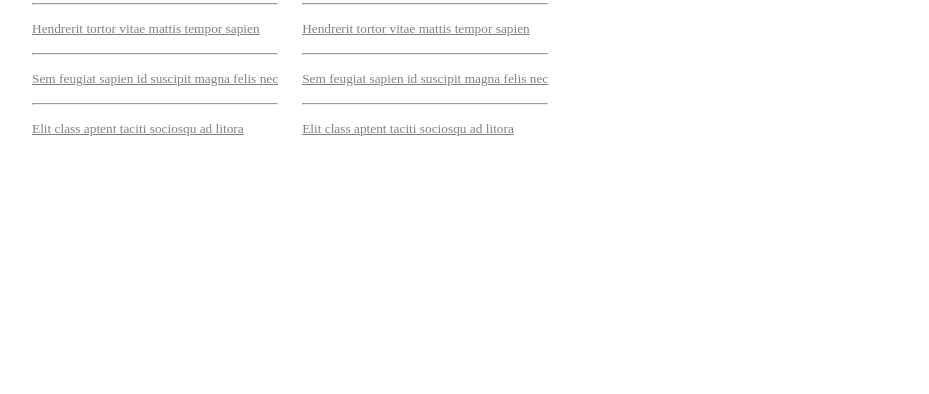
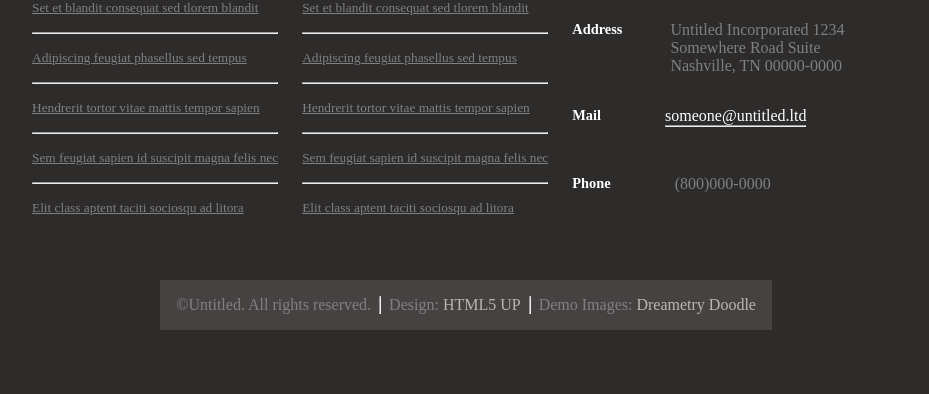
Before and after one commit to mihaicce/landing4, a plain HTML site: page index.html in a window 1280 px wide. Shown: the part 3316-3710 px from the top of the page, without its empty margins (208-1137 px from the left). Before the commit the page ends 3533 px from the top, so only its background shows below. Drawn offline with Linux system fonts and the light colour scheme.

Commit message:
sinformulario

```diff
--- a/index.html
+++ b/index.html
@@ -145,6 +145,9 @@
 
         </div>
     </div>
+    <form action="">
+        <h2>Formulario de contacto</h2>
+    </form>
 <footer>
     <div class="caja6">
         <div class="containercaja6">
@@ -246,9 +249,47 @@
                         <i class="fa-brands fa-square-tumblr"></i>
                         <i class="fa-brands fa-linkedin"></i>
                     </div>
+                    <div class="address">
+
+                        <div class="adress1">
+                            <h5>Address</h5>
+                        </div>
+                        <div class="address2">
+                            <p>Untitled Incorporated 1234 Somewhere Road Suite Nashville, TN 00000-0000</p>
+
+                        </div>
+                    </div>
+                    <div class="mail">
+                        <div class="mail1">
+                            <h5>Mail</h5>
+                        </div>
+                        <div class="mail2">
+                           <a href="someone@untitled.ltd">someone@untitled.ltd</a>
+                           <hr>
+                        </div>
+                    </div>
+                    <div class="phone">
+                        <div class="phone1">
+                            <h5>Phone</h5>
+                        </div>
+                        <div class="phone2">
+                            <p>(800)000-0000</p>
+                        </div>
+                    </div>
                 </div>
             </div>
             <div class="caja6f">
+                <div class="6funtitled">
+                    <p>&#169;Untitled. All rights reserved.</p>
+                </div>
+                <hr>
+                <div class="6fdesign">
+                    <p>Design: <a href="">HTML5 UP</a></p>
+                </div>
+                <hr>
+                <div class="6fdemo">
+                    <p>Demo Images: <a href="">Dreametry Doodle</a> </p>
+                </div>
 
             </div>
         </div>
--- a/style.css
+++ b/style.css
@@ -271,7 +271,7 @@ h2 {
     /* FOOTER */
 
 .caja6 {
-    /* background-color: rgb(46, 43, 43); */
+    background-color: rgb(46, 43, 43);
     padding: 3rem 15rem 4rem 15rem;
     display: flex;
 }
@@ -281,6 +281,7 @@ h2 {
     flex-direction: column;
     width: 80%rem;
     padding-bottom: 3rem;
+
 }
 
 .caja6a p{
@@ -317,10 +318,16 @@ display: flex;
 flex-direction: column;
 
 }
+.caja6a h5, .caja6b h5 {
+    font-size: 1.2rem;
+    padding-bottom: 1rem;
+    color: white;
+}
 
 .caja6b {
     width: 40rem;
     padding-left: 2rem;
+    color: white;
 }
 
 .caja6b img {
@@ -329,12 +336,16 @@ flex-direction: column;
     padding-bottom: 1.5rem;
     padding-top: 1.5rem;
 }
+.caja6b p {
+    width: 18rem;
+}
 
 .caja6subsuba {
     clip-path: polygon(0% 0%, 75% 0%, 100% 50%, 75% 100%, 0% 100%);
     background-color: rgb(158, 51, 69);
     color: white;
     width: 6rem;
+    height: 2.8rem;
 
 }
 
@@ -357,6 +368,7 @@ flex-direction: column;
     margin-top: 1rem;
     border-radius: 0.5rem;
 
+
 }
 
 .containercaja6cde {
@@ -374,6 +386,60 @@ flex-direction: column;
 }
 
 .web {
-    font-size: 2rem;
+    font-size: 3rem;
+    margin-bottom: 2rem;
+
 }
 /* Ultima parte */
+.address {
+    display: flex;
+    gap: 3rem;
+    margin-bottom: 2rem;
+}
+.mail {
+    display: flex;
+    gap: 4rem;
+    margin-bottom: 1.7rem;
+
+
+}
+.phone {
+    display: flex;
+    gap: 4rem;
+
+}
+.caja6e {
+    width: 18rem;
+}
+.caja6e a {
+    color: white;
+}
+.caja6e p {
+    color: grey;
+
+}
+.containercaja6cde h5 {
+    font-size: 1.2rem;
+    padding-bottom: 1.5rem;
+    color: white;
+}
+.address h5, .mail h5, .phone h5 {
+    font-size: 0.9rem;
+}
+.caja6f {
+    display: flex;
+    gap: 0.5rem;
+    justify-content: center;
+    padding-top: 1rem;
+    padding-bottom: 1rem;
+    background-color: rgb(71, 66, 66);
+    margin-left: 8rem;
+    margin-right: 8rem;
+    margin-top: 3rem;
+}
+.caja6f a {
+    color: rgb(187, 181, 181);
+}
+.caja6f p {
+    color: gray;
+}
```
